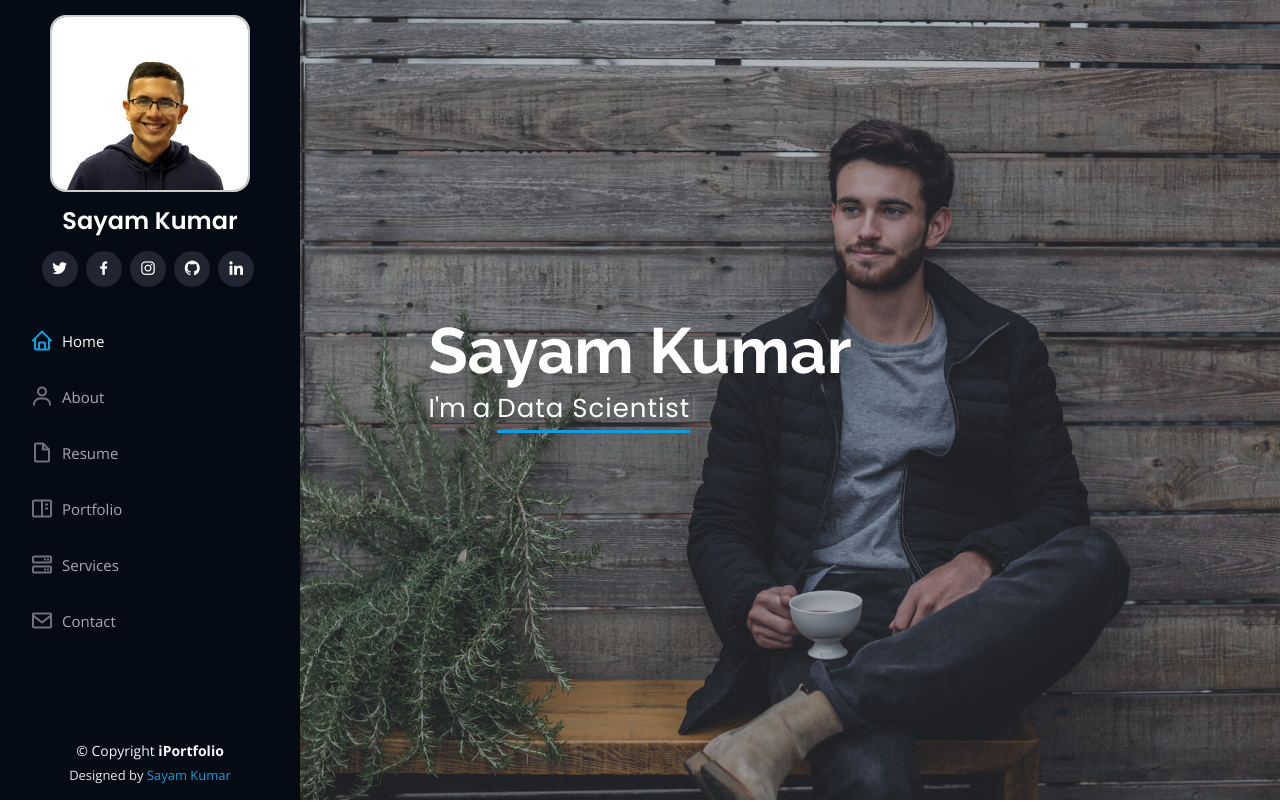
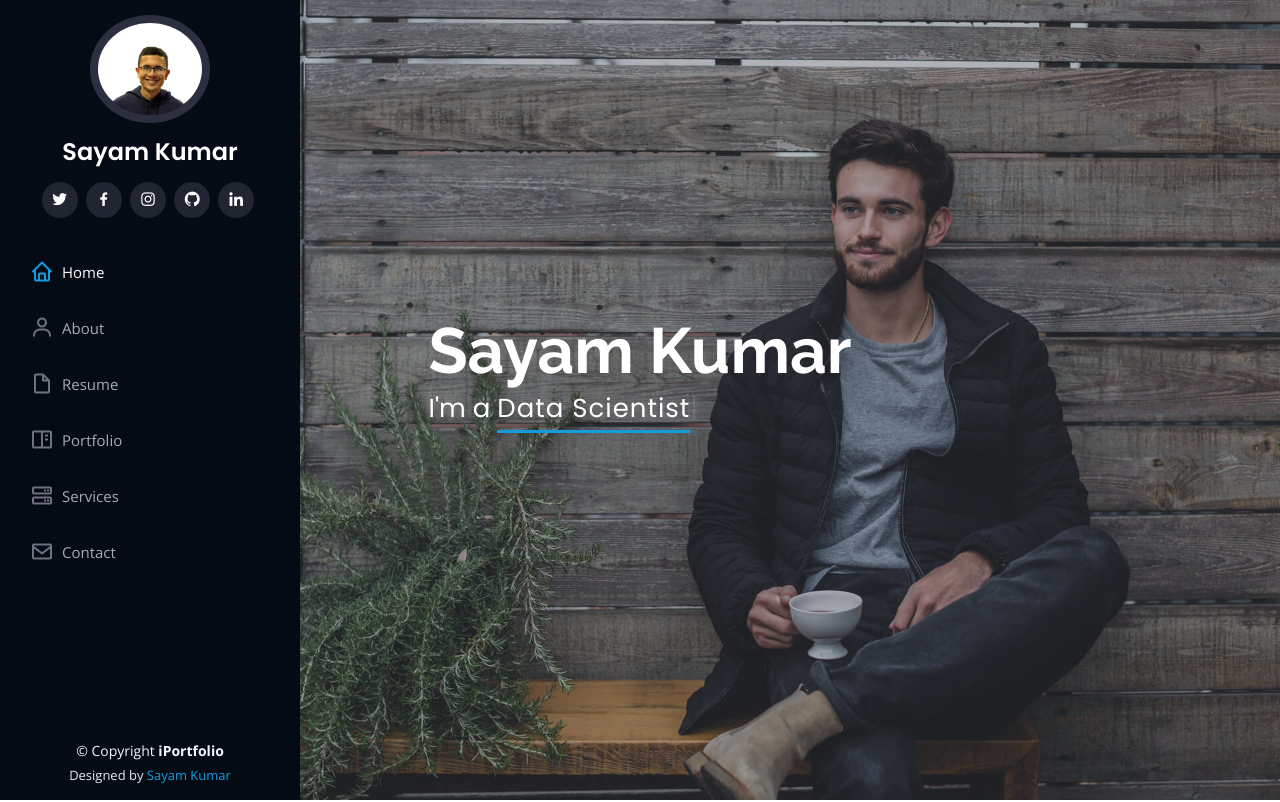
Before and after one commit to SayamAlt/My-Portfolio-Website, a plain HTML site: page index.html in a window 1280 px wide. Shown: the top 802 px of the page. Drawn offline with nearby package versions, Linux system fonts and the light colour scheme.

Commit message:
Refactor profile image styling for improved presentation

```diff
--- a/index.html
+++ b/index.html
@@ -48,10 +48,7 @@
     <div class="d-flex flex-column">
 
       <div class="profile">
-        <img src="assets/img/my-image.png"
-          alt="Profile Picture"
-          class="img-fluid"
-          style="object-fit: cover; width: 100%; max-width: 200px; height: auto; border-radius: 16px; border: 2px solid #ccc;">
+        <img src="assets/img/my-image.png" alt="Profile Picture" class="img-fluid rounded-circle">
         <h1 class="text-light"><a href="index.html">Sayam Kumar</a></h1>
         <div class="social-links mt-3 text-center">
           <a href="https://x.com/sayamkumar2801" class="twitter"><i class="bx bxl-twitter"></i></a>
```
